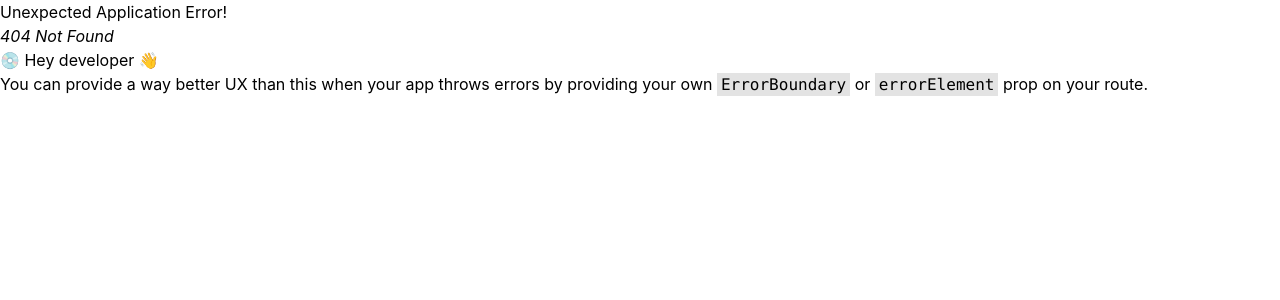
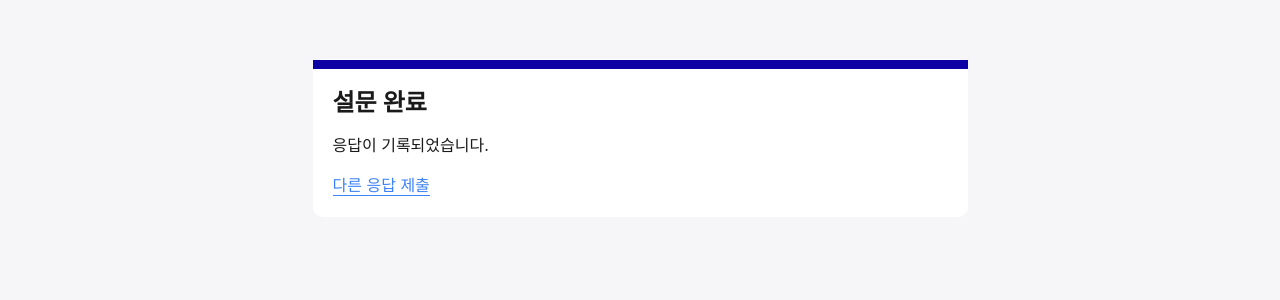
Before and after one commit to sakamoto-jun/multi-form-survey, a React (Vite) app: page /surveys/1/complete in a window 1280 px wide. Before the commit this address had no page. Shown: the top 300 px of the page. Built offline with nearby package versions, Linux system fonts and the light colour scheme; a web font is replaced by a local one.

Commit message:
feature: 설문 응답 페이지 추가 및 쿼리 연결,  Dropdown 타입 defaultValue 추가

```diff
--- a/src/components/edit/OptionEditor.tsx
+++ b/src/components/edit/OptionEditor.tsx
@@ -26,9 +26,10 @@ const OptionEditorBase = ({
           />
         </div>
       ))}
-      <div className="flex items-center gap-14 mt-28">
+      <div className="flex items-center gap-14 my-24">
         {icons[type]}
         <button
+          type="button"
           className="text-gray500 text-16"
           onClick={() =>
             setOptions(options.concat(`옵션 ${options.length + 1}`))
--- a/src/components/edit/QuestionBodyEditor.tsx
+++ b/src/components/edit/QuestionBodyEditor.tsx
@@ -10,13 +10,13 @@ const QuestionBodyEditor = ({ question }: QuestionBodyEditorProps) => {
   switch (question.type) {
     case "shortText":
     case "longText":
+    case "date":
+    case "time":
+      return <Input disabled />;
     case "multipleChoice":
     case "checkbox":
     case "dropdown":
       return <OptionEditor question={question} />;
-    case "date":
-    case "time":
-      return <Input disabled />;
     default:
       return null;
   }
--- a/src/components/form/QuestionForm.tsx
+++ b/src/components/form/QuestionForm.tsx
@@ -55,8 +55,10 @@ const QuestionForm = ({ question }: QuestionFormProps) => {
         <Controller
           name={`${question.id}`}
           control={control}
+          defaultValue={question.options?.[0]}
           render={({ field }) => (
             <Dropdown
+              defaultValue={question.options?.[0]}
               options={question.options!.map((option) => ({
                 label: <span>{option}</span>,
                 value: option,
--- a/src/components/form/SectionListView.tsx
+++ b/src/components/form/SectionListView.tsx
@@ -1,5 +1,6 @@
 import { observer } from "mobx-react-lite";
 import { useRef, useState } from "react";
+import { useNavigate } from "react-router";
 import useSurveyId from "../../hooks/domain/useSurveyId";
 import { useSurveyStore } from "../../store";
 import { QuestionData, SectionData } from "../../types/app";
@@ -14,13 +15,18 @@ const SectionListViewBase = () => {
   >({});
   const last = currentSection === surveyStore.sections.length - 1;
   const surveyId = useSurveyId();
+  const navigate = useNavigate();
 
-  const handleNext = () => {
+  const handleNext = async () => {
     if (last) {
-      callApi(`/surveys/${surveyId}/responses`, {
+      await callApi(`/surveys/${surveyId}/responses`, {
         method: "POST",
         body: data.current,
       });
+
+      navigate(
+        `/surveys/${surveyId}/complete?title=${surveyStore.sections[0].title}`
+      );
       return;
     }
     setCurrentSection((prev) => prev + 1);
--- a/src/models/question.ts
+++ b/src/models/question.ts
@@ -35,7 +35,7 @@ export default class Question implements QuestionData {
       type === "dropdown" ||
       type === "multipleChoice"
     ) {
-      this.options = this.options ?? [""];
+      this.options = this.options ?? [];
     } else {
       this.options = undefined;
     }
--- /dev/null
+++ b/src/pages/CompletePage.tsx
@@ -0,0 +1,34 @@
+import { Link, useSearchParams } from "react-router-dom";
+import Panel, {
+  PanelBody,
+  PanelCap,
+  PanelHeader,
+} from "../components/common/Panel";
+import useSurveyId from "../hooks/domain/useSurveyId";
+
+const CompletePage = () => {
+  const [searchParams] = useSearchParams();
+  const surveyId = useSurveyId();
+
+  return (
+    <div>
+      <PanelCap />
+      <Panel className="text-gray900">
+        <PanelHeader className="text-24 font-semibold mb-12">
+          <h5>{searchParams.get("title") ?? "설문 완료"}</h5>
+        </PanelHeader>
+        <PanelBody>
+          <p className="mb-16">응답이 기록되었습니다.</p>
+          <Link
+            className="border-b-1 border-b-blue-500 text-blue-500"
+            to={`/surveys/${surveyId}`}
+          >
+            다른 응답 제출
+          </Link>
+        </PanelBody>
+      </Panel>
+    </div>
+  );
+};
+
+export default CompletePage;
--- a/src/routes.tsx
+++ b/src/routes.tsx
@@ -1,6 +1,7 @@
 import { Outlet, RouteObject } from "react-router";
 import MainLayout from "./components/common/MainLayout";
 import AdminPage from "./pages/AdminPage";
+import CompletePage from "./pages/CompletePage";
 import CreatePage from "./pages/CreatePage";
 import EditPage from "./pages/EditPage";
 import FormPage from "./pages/FormPage";
@@ -39,6 +40,10 @@ export const routerConfig: RouteObject[] = [
           },
         ],
       },
+      {
+        path: "surveys/:surveyId/complete",
+        element: <CompletePage />,
+      },
     ],
   },
 ];
--- a/src/server/data/surveys.json
+++ b/src/server/data/surveys.json
@@ -1 +1 @@
-{"1753290322746":{"sections":[{"id":1753934061323,"title":"섹션 1","description":"설명","questions":[{"id":1753934061323,"title":"단답형 질문","type":"shortText","required":false,"options":["옵션 1"]},{"id":1753934075189,"title":"객관식 질문","type":"multipleChoice","required":true,"options":["옵션 1","옵션 2"]},{"id":1753934093294,"title":"체크박스 질문","type":"checkbox","required":false,"options":["옵션 1","옵션 2","옵션 3"]},{"id":1753965273404,"title":"드롭다운","type":"dropdown","required":false,"options":["옵션 1","옵션 2"]}]}],"responses":[{"1753934061323":{"1753934061323":"123","1753934075189":"옵션 1","1753934093294":["옵션 2","옵션 3"],"1753965273404":"옵션 1"}},{"1753934061323":{"1753934061323":"123","1753934075189":"옵션 1","1753934093294":["옵션 1"],"1753965273404":"옵션 2"}}]}}
+{"1754075470632":{"sections":[{"id":1754075069656,"title":"섹션 제목","description":"설명","questions":[{"id":1754075069656,"title":"단답형","type":"shortText","required":false},{"id":1754075079281,"title":"장문형","type":"longText","required":false},{"id":1754075211016,"title":"객관식","type":"multipleChoice","required":false,"options":["옵션 1","옵션 2"]},{"id":1754075418379,"title":"체크박스","type":"checkbox","required":false,"options":["옵션 1","옵션 2","옵션 3"]},{"id":1754075437323,"title":"드롭다운","type":"dropdown","required":false,"options":["옵션 1","옵션 2","옵션 3"]}]}],"responses":[{"1754075069656":{"1754075069656":"","1754075079281":"","1754075211016":null,"1754075418379":false}},{"1754075069656":{"1754075069656":"","1754075079281":"","1754075211016":null,"1754075418379":false,"1754075437323":"옵션 1"}},{"1754075069656":{"1754075069656":"","1754075079281":"","1754075211016":null,"1754075418379":false,"1754075437323":"옵션 1"}}]}}
```
